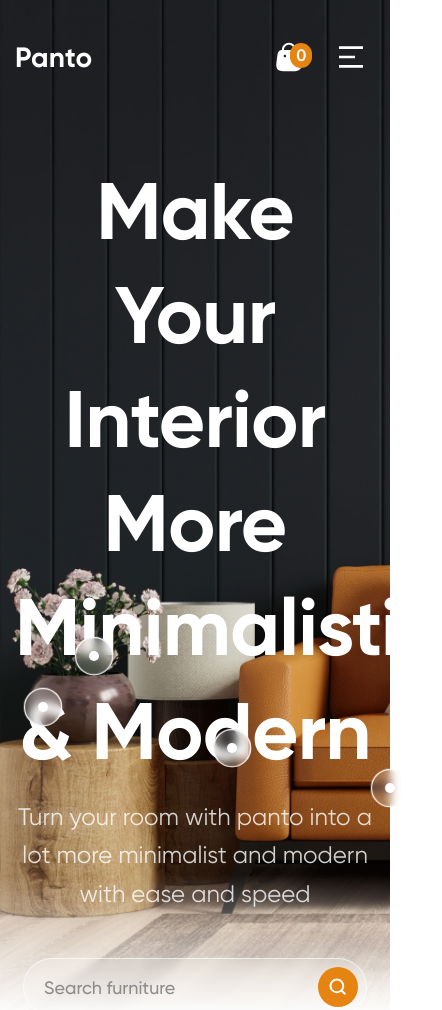
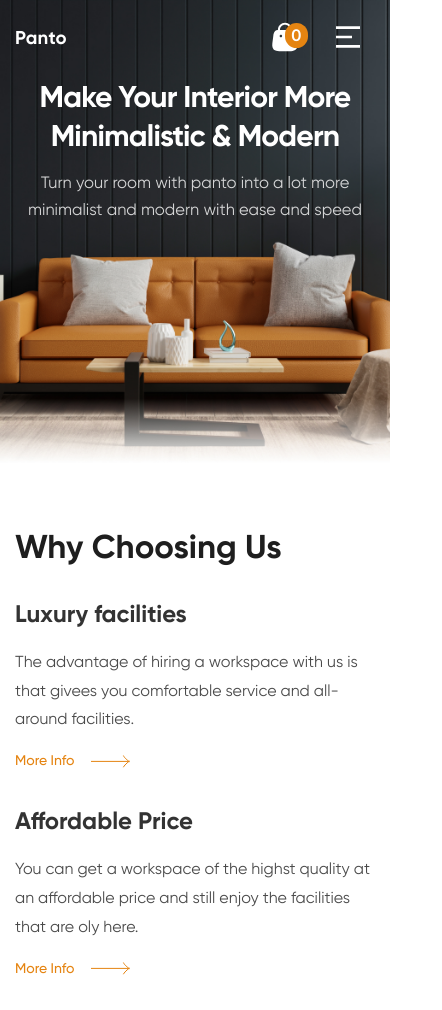
Before and after one commit to Alexana7/Furniture-store, a plain HTML site: page index.html in a window 390 px wide. Shown: the top 1010 px of the page, 442 px wide, since content can reach past the window. Drawn offline with nearby package versions, Linux system fonts and the light colour scheme.

Commit message:
add mobile queries

```diff
--- a/index.html
+++ b/index.html
@@ -58,7 +58,7 @@
           </button>
         </form>
       </div>
-      <div class="header__dot-sofa">
+      <div class="header__dot header__dot--sofa">
         <button class="info-dot">
           <div class="info-dot__circle"></div>
           <div class="info-dot__radius"></div>
@@ -78,7 +78,7 @@
           </label>
         </div>
       </div>
-      <div class="header__dot-vase">
+      <div class="header__dot header__dot--vase">
         <button class="info-dot">
           <div class="info-dot__circle"></div>
           <div class="info-dot__radius"></div>
@@ -98,7 +98,7 @@
           </label>
         </div>
       </div>
-      <div class="header__dot-flowerpot">
+      <div class="header__dot header__dot--flowerpot">
         <button class="info-dot">
           <div class="info-dot__circle"></div>
           <div class="info-dot__radius"></div>
@@ -118,7 +118,7 @@
           </label>
         </div>
       </div>
-      <div class="header__dot-drop">
+      <div class="header__dot header__dot--drop">
         <button class="info-dot">
           <div class="info-dot__circle"></div>
           <div class="info-dot__radius"></div>
@@ -142,10 +142,14 @@
   </header>
   <!-- section benefits -->
 
-  <section class="benefits none">
+  <section class="benefits">
     <div class="container">
       <div class="benefits__grid">
-        <h2 class="benefits__title">Why Choosing Us</h2>
+        <div class="benefits__title">
+          <h2 class="title-2">Why Choosing Us</h2>
+
+        </div>
+
         <div class="benefit">
           <h3 class="benefit__title">Luxury facilities</h3>
           <p class="benefit__desc">The advantage of hiring a workspace with us is that givees you comfortable service and all-around facilities.</p>
@@ -171,10 +175,13 @@
 
     <!-- section products -->
 
-  <section class="products none">
+  <section class="products">
     <div class="container">
-      <div class="products__title">Best Selling Product</div>
-      <div class="products__tabs">
+
+      <div class="products__title">
+        <h2 class="title-2">Best Selling Product</h2>
+      </div>
+      <div class="products__tabs none">
         <div class="tab-controls">
           <button data-tab="chair" class="tab-controls__btn">Chair</button>
           <button data-tab="bed" class="tab-controls__btn">Beds</button>
@@ -785,7 +792,7 @@
 
   <!-- footer -->
 
-  <footer class="footer none">
+  <footer class="footer">
     <div class="container container--small">
        <!-- footer grid -->
       <div class="footer__grid">
--- a/js/mian.js
+++ b/js/mian.js
@@ -31,24 +31,28 @@ const swiper = new Swiper('.swiper', {
   direction: 'horizontal',
   loop: true,
 
-  slidesPerView: 4,
+  slidesPerView: 1,
   spaceBetween: 42,
   freeMode: true,
 
-  // breakpoints: {
-  //   640: {
-  //     slidesPerView: 2,
-  //     spaceBetween: 20,
-  //   },
-  //   768: {
-  //     slidesPerView: 4,
-  //     spaceBetween: 40,
-  //   },
+  breakpoints: {
+    600: {
+      slidesPerView: 2,
+      spaceBetween: 20,
+    },
+    920: {
+      slidesPerView: 3,
+      spaceBetween: 20,
+    },
   //   1024: {
   //     slidesPerView: 5,
   //     spaceBetween: 50,
   //   },
-  // },
+    1230: {
+          slidesPerView: 4,
+          spaceBetween: 42,
+        },
+  },
 
   // Navigation arrows
   navigation: {
--- a/scss/base/_base.scss
+++ b/scss/base/_base.scss
@@ -18,3 +18,9 @@ html, body {
 .none {
   display: none !important;
 }
+
+.title-2 {
+  font-size: clamp(32px, 1.702rem + 1.49vw, 42px);
+  font-weight: 700;
+  text-transform: capitalize;
+}
--- a/scss/base/_vars.scss
+++ b/scss/base/_vars.scss
@@ -31,9 +31,25 @@
   }
 }
 
+@mixin desctop-small() {
+  @media (max-width: 1400px) {
+    @content;
+  }
+}
+
 @mixin tablet() {
   @media (max-width: 992px) {
     @content;
-
   }
 }
+
+@mixin mobile-xl() {
+  @media (max-width: 819px) {
+    @content;
+  }
+}
+@mixin mobile-m() {
+  @media (max-width: 669px) {
+    @content;
+  }
+}
--- a/scss/blocks/_benefits.scss
+++ b/scss/blocks/_benefits.scss
@@ -1,22 +1,30 @@
 .benefits {
-  padding: 120px 0;
+  padding: clamp(60px, 2.679rem + 5.36vw, 120px) 0;
 
   &__grid {
     display: grid;
     grid-template-columns: repeat(4, 1fr);
     gap: 20px;
+
+    @include tablet() {
+      // grid-template-columns: repeat(2, 1fr);
+      grid-template-columns: repeat(auto-fit, minmax(310px, 1fr));
+      gap: clamp(30px, 1.28rem + 2.98vw, 50px) 20px;
+    }
   }
 
   &__title {
     max-width: 260px;
-    font-size: 42px;
-    font-weight: 700;
-    text-transform: capitalize;
+
+    @include mobile-m() {
+      max-width: unset;
+    }
   }
 }
 
 .benefit__title {
   margin-bottom: 20px;
+  font-weight: 700;
   font-size: 24px;
   opacity: 0.9;
 }
--- a/scss/blocks/_footer.scss
+++ b/scss/blocks/_footer.scss
@@ -1,5 +1,5 @@
 .footer {
-  padding: 118px 0 56px;
+  padding: clamp(40px, 0.179rem + 11.61vw, 118px) 0 56px;
   background-color: var(--footer-bg);
   color: var(--text-footer-color);
   font-weight: 500;
@@ -11,26 +11,51 @@
 }
 
 .footer__grid {
-
   display: grid;
   grid-template-columns: 3fr 1fr 2fr 2fr 2fr;
   gap: 20px;
-  margin-bottom: 118px;
+  margin-bottom: clamp(40px, 0.179rem + 11.61vw, 118px);
+  @include tablet() {
+    grid-template-columns: 4fr 3fr 3fr;
+
+  }
+  @include mobile-m() {
+    grid-template-columns: 1fr 1fr;
+    gap: 60px;
+
+  }
 }
 
 .footer__row {
   display: flex;
   justify-content: space-between;
   align-items: center;
+
+  @include tablet () {
+    flex-direction: column-reverse;
+    gap: 10px;
+  }
+  @include mobile-m() {
+    flex-direction: column-reverse;
+    gap: 10px;
+    align-items: flex-start;
+  }
 }
 
 .footer__desc {
+  text-wrap: balance;
   p + p {
     margin-top: 1em;
   }
+
+  @include mobile-m() {
+    grid-column: 1/3;
+
+  }
 }
 .footer__logo {
-  margin-bottom: 29px;
+  margin-bottom: clamp(10px, 0.06rem + 2.83vw, 29px);
+
 }
 .footer__nav {
   &-title {
@@ -39,9 +64,22 @@
     color: var(--accent-text-footer);
     font-family: var(--font-footer-accent);
     letter-spacing: -0.23px;
+
+    @include mobile-m() {
+      margin-bottom: 8px;
+
+    }
   }
   &--services {
     grid-column-start: 3;
+
+    @include tablet() {
+      grid-column-start: 2;
+    }
+    @include mobile-m() {
+      grid-column-start: auto;
+
+    }
   }
 }
 .footer__list {
@@ -56,6 +94,15 @@
     opacity: 0.8;
   }
 
+  @include tablet() {
+    gap: 10px;
+  }
+
+  @include mobile-m() {
+    gap: 5px;
+
+  }
+
 }
 .footer__copyright {
   font-family: var(--font-footer-accent);
@@ -66,6 +113,7 @@
 .footer__links {
   display: flex;
   gap: 40px;
+  flex-wrap: wrap;
 
   &-item {
 
@@ -75,4 +123,8 @@
   &-item:hover {
     opacity: 1;
   }
+
+  @include mobile-m() {
+    gap: 20px;
+  }
 }
--- a/scss/blocks/_header.scss
+++ b/scss/blocks/_header.scss
@@ -11,20 +11,29 @@
   // margin: 0 auto;
   @include retina-bg(url('./../img/header/header-bg@2x.jpg'));
 
+
   a {
     color: var(--text-header-color);
   }
 
+  @include mobile-m() {
+    padding-top: 20px;
+    padding-bottom: 240px;
+    background-position: center;
+    aspect-ratio: unset;
+  }
+
   &__nav {
-    margin-bottom: 86px;
+    margin-bottom: clamp(20px, 0.071rem + 5.89vw, 86px)
   }
 
   &__content {
     text-align: center;
     p {
       margin: 0 auto;
+      text-wrap: balance;
       max-width: 606px;
-      font-size: 24px;
+      font-size: clamp(16px, 0.857rem + 0.71vw, 24px);
       line-height: 1.6;
       opacity: 0.8;
     }
@@ -32,7 +41,8 @@
 
   &__title {
     margin-bottom: 14px;
-    font-size: 80px;
+    text-wrap: balance;
+    font-size: clamp(28px, 1.179rem + 2.86vw, 80px);
     font-weight: 700;
     line-height: 1.3;
     letter-spacing: -0.8px;
@@ -41,34 +51,35 @@
 
   &__search{
     margin: 45px auto 0;
+
   }
-
 }
-
 
 // dots
 
 .header__dot {
-  &-sofa {
-    position: absolute;
+  position: absolute;
+
+  @include mobile-xl() {
+    display: none;
+  }
+
+
+  &--sofa {
     left: 20%;
     top: 63%;
   }
-  &-vase {
-    position: absolute;
+  &--vase {
     left: 7%;
     top: 68%;
   }
-  &-flowerpot {
-    position: absolute;
+  &--flowerpot {
     left: 96%;
     top: 76%;
   }
 
-  &-drop {
-    position: absolute;
+  &--drop {
     left: 55.5%;
     top: 72%;
   }
-
 }
--- a/scss/blocks/_logo.scss
+++ b/scss/blocks/_logo.scss
@@ -1,5 +1,5 @@
 .logo {
-  font-size: 28px;
+  font-size: clamp(18px, 0.946rem + 0.89vw, 28px);
   font-weight: 700;
   letter-spacing: 0.28px;
   text-transform: capitalize;
--- a/scss/blocks/_products.scss
+++ b/scss/blocks/_products.scss
@@ -5,8 +5,6 @@
 
 .products__title {
   margin-bottom: 32px;
-  font-size: 42px;
-  font-weight: 700;
   text-align: center;
 
 }
@@ -15,7 +13,12 @@
   text-align: center;
 }
 .products__slider {
-  margin-bottom: 60px;
+  margin-bottom: clamp(30px, 0.982rem + 4.46vw, 60px);
+
+  @include  desctop-small() {
+    padding: 0 clamp(20px, 0.88rem + 1.85vw, 40px);
+  }
+
 }
 .products__link {
   text-align: center;
--- a/scss/blocks/_search-form.scss
+++ b/scss/blocks/_search-form.scss
@@ -17,6 +17,7 @@
     font-weight: 500;
     line-height: 1.5;
     opacity: 0.8;
+
   }
 
   &__btn {
@@ -29,4 +30,9 @@
     border-radius: 24px;
     background: var(--accent);
   }
+
+
+  @include mobile-xl() {
+    display: none;
+ }
 }
```
Also changed, not shown: css/main.css, 1 other file.
